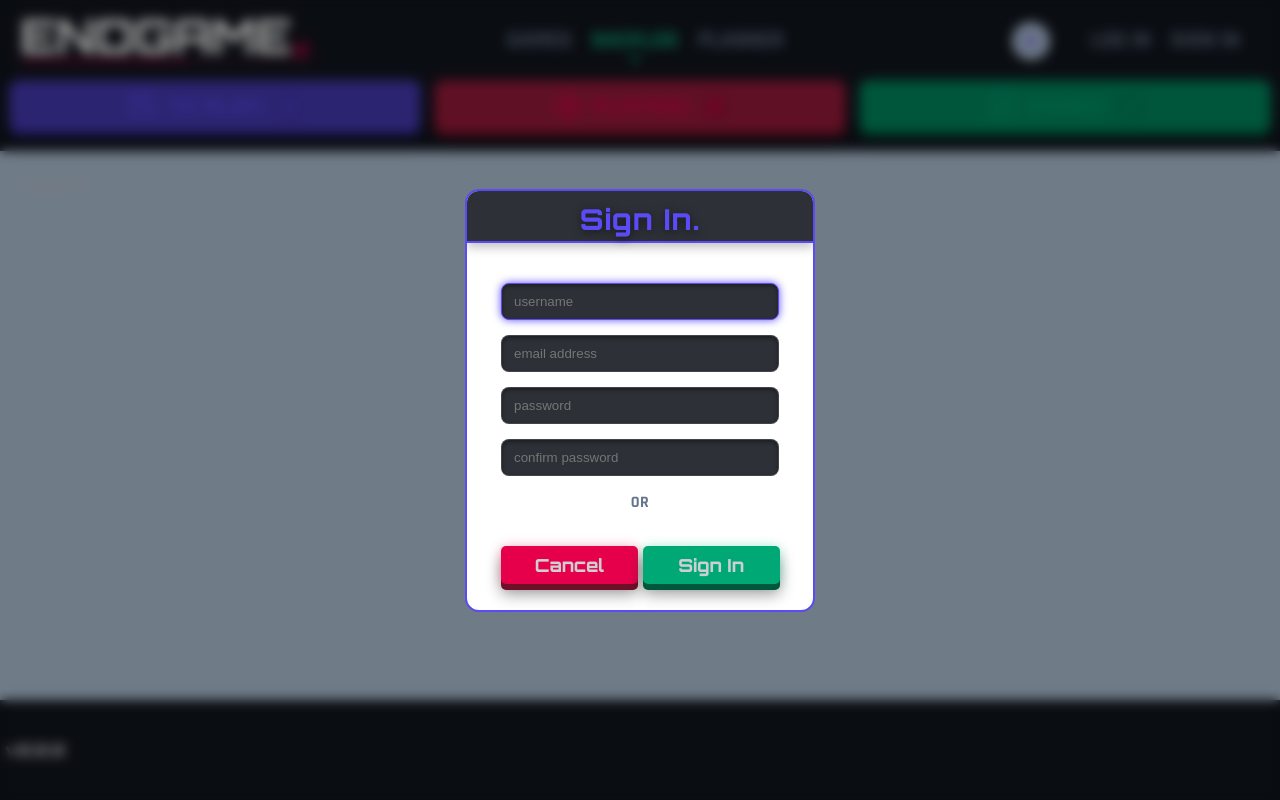
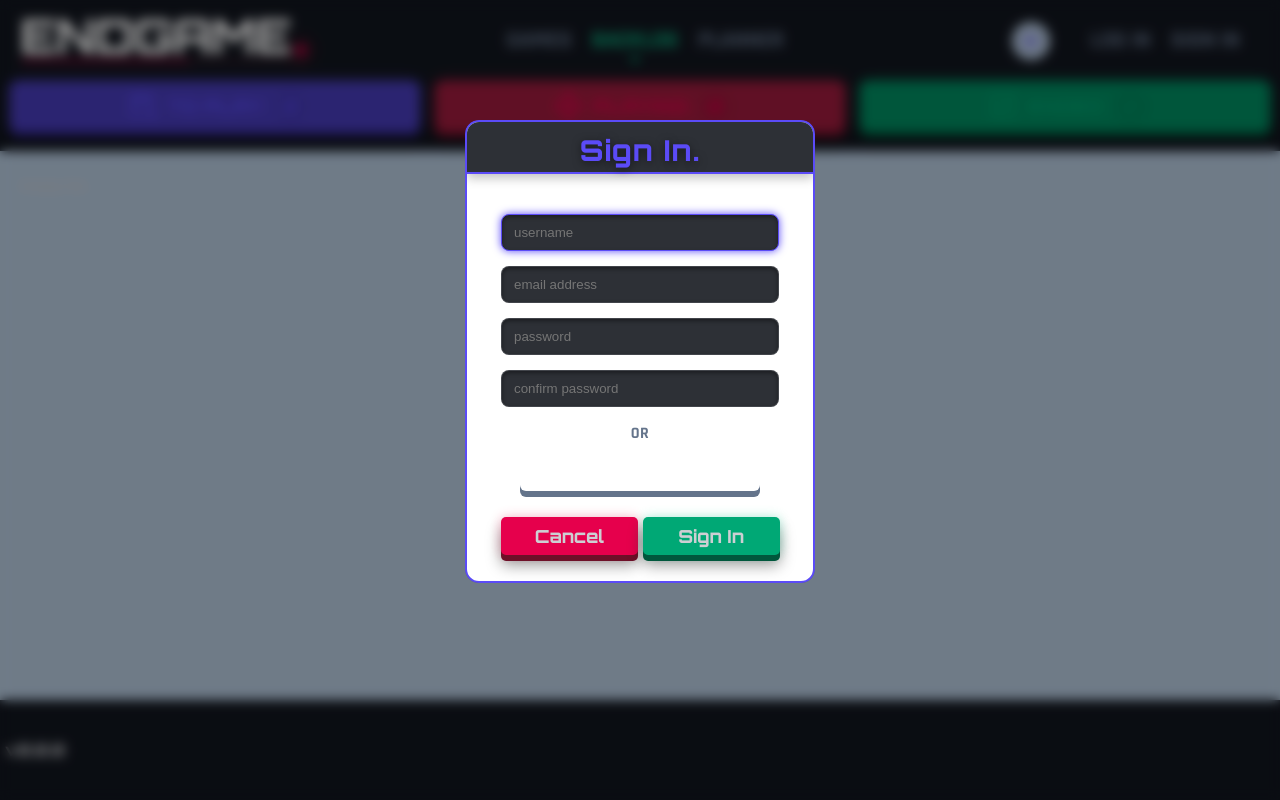
Before and after one commit to evan-mlb-dev/Endgame-web, an Angular app: page /backlog in a window 1280 px wide. Built offline with nearby package versions, Linux system fonts and the light colour scheme.

Commit message:
Style - auth  modal position & google button

```diff
--- a/src/app/services/modalService.ts
+++ b/src/app/services/modalService.ts
@@ -13,6 +13,7 @@ export class ModalService {
     this.dialog.open(LoginModal, {
       panelClass: 'login-modal',
       backdropClass: 'blur-backdrop',
+      position: { top: '15vh' },
     });
   }
 
@@ -20,6 +21,7 @@ export class ModalService {
     this.dialog.open(SigninModal, {
       panelClass: 'signin-modal',
       backdropClass: 'blur-backdrop',
+      position: { top: '15vh' },
     });
   }
 }
--- a/src/app/shared/_buttons.scss
+++ b/src/app/shared/_buttons.scss
@@ -111,9 +111,14 @@
 /* ==========================================================================
    GOOGLE BUTTON
    ========================================================================== */
+
 .google-btn-wrapper {
   display: flex;
+  align-items: center;
   justify-content: center;
+
+  width: 100%;
+  min-height: 40px;
   margin-bottom: 15px;
 
   .google-btn {
@@ -121,6 +126,8 @@
 
     overflow: hidden;
 
+    width: 240px;
+    height: 40px;
     border-radius: 6px;
 
     box-shadow: 0 6px 0 var(--text-main);
```
